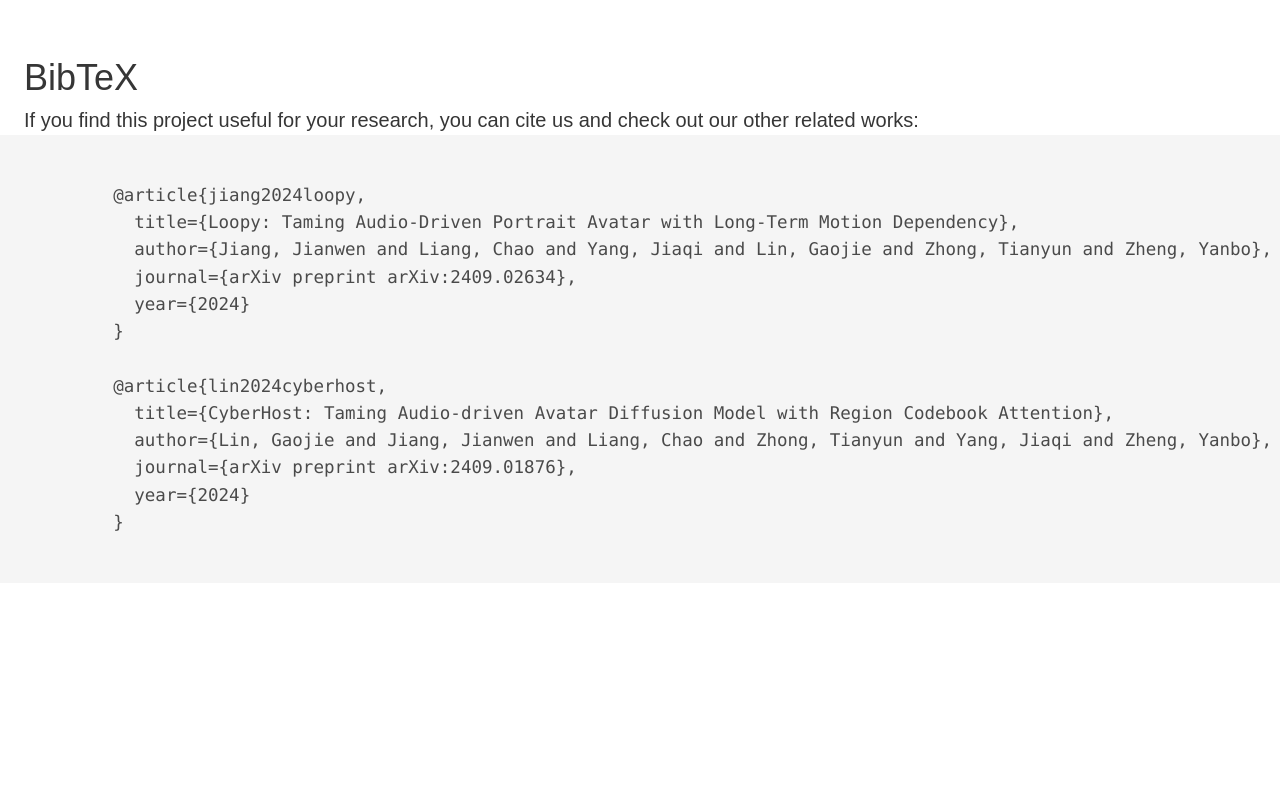
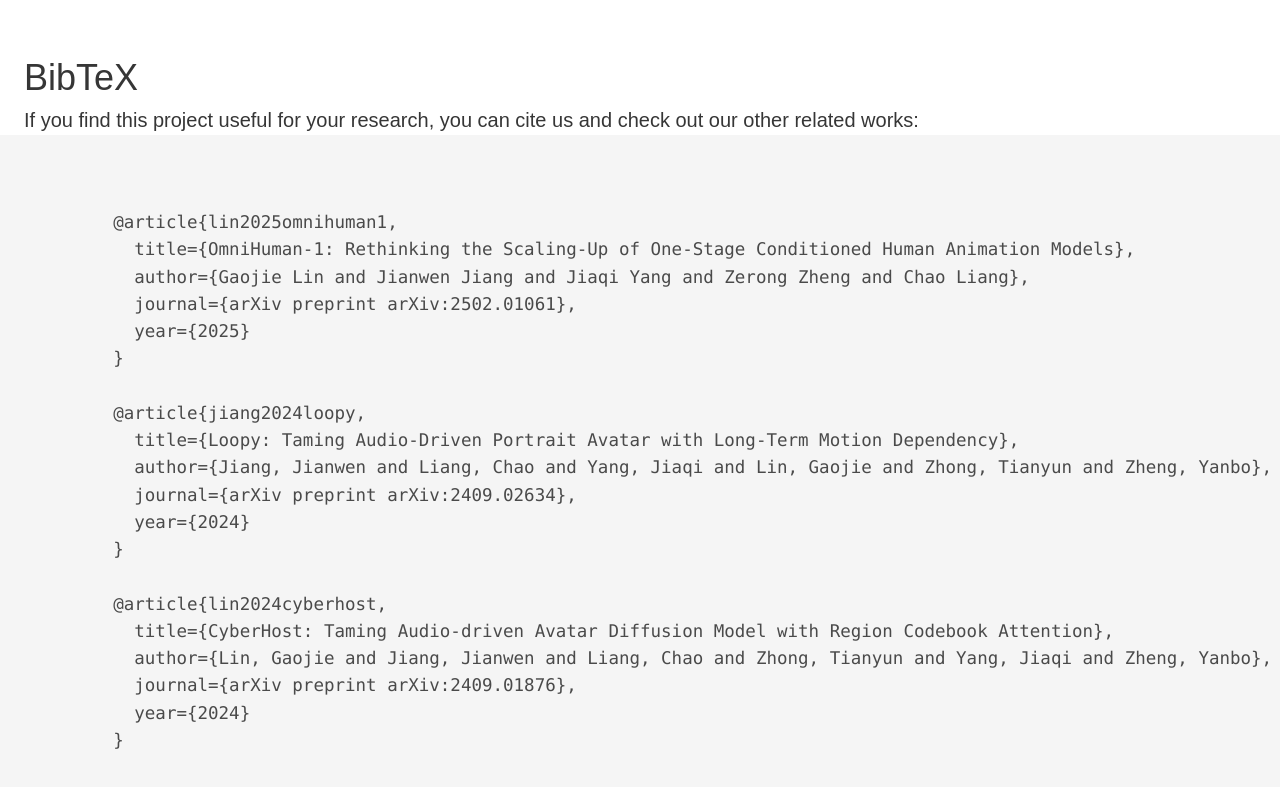
Before and after one commit to wowrakibul/omnihuman-lab.github.io, a plain HTML site: page index.html in a window 1280 px wide. Shown: the part 5817-6604 px from the top of the page. Before the commit the page ends 6490 px from the top, so only its background shows below. Drawn offline with Linux system fonts and the light colour scheme; a web font is replaced by a local one.

Commit message:
Update index.html

```diff
--- a/index.html
+++ b/index.html
@@ -181,6 +181,14 @@
       <h3>BibTeX</h3>
         <p>If you find this project useful for your research, you can cite us and check out our other related works:</p>
         <pre><code>
+
+          @article{lin2025omnihuman1,
+            title={OmniHuman-1: Rethinking the Scaling-Up of One-Stage Conditioned Human Animation Models},
+            author={Gaojie Lin and Jianwen Jiang and Jiaqi Yang and Zerong Zheng and Chao Liang},
+            journal={arXiv preprint arXiv:2502.01061},
+            year={2025}
+          }
+
           @article{jiang2024loopy,
             title={Loopy: Taming Audio-Driven Portrait Avatar with Long-Term Motion Dependency},
             author={Jiang, Jianwen and Liang, Chao and Yang, Jiaqi and Lin, Gaojie and Zhong, Tianyun and Zheng, Yanbo},
```
